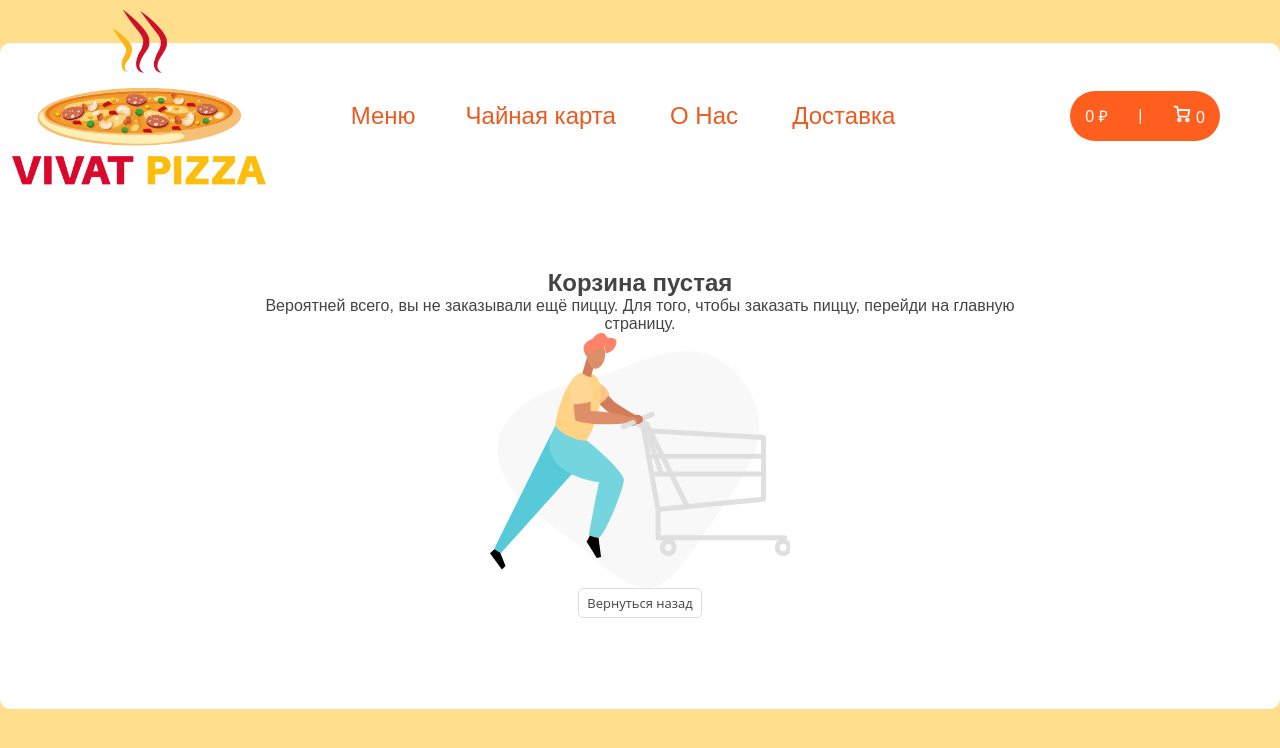
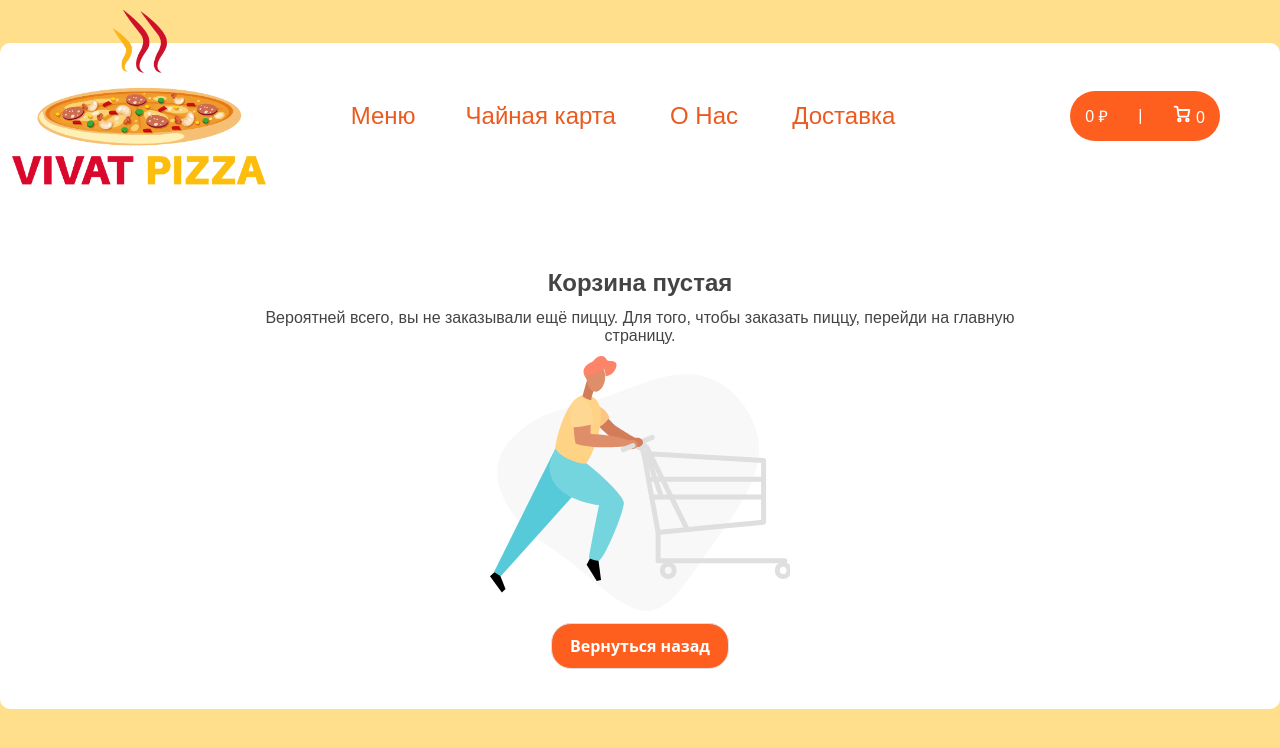
Before and after one commit to septoon/react-pizza, a React (Create React App) app: page /cart in a window 1280 px wide. Shown: the top 748 px of the page. Built offline with nearby package versions, Linux system fonts and the light colour scheme.

Commit message:
buttons stylize

```diff
--- a/src/components/Cart/Cart.css
+++ b/src/components/Cart/Cart.css
@@ -56,6 +56,16 @@
 	 stroke: #000;
 	 stroke-width: 1.9;
 }
+
+.cart_back_btn {
+	padding: 11px 18px;
+	background-color: #FE5F1E;
+	color: #fff;
+	font-size: 1em;
+	font-weight: bold;
+	border-radius: 20px;
+}
+
  .cart__clear {
 	 display: flex;
 	 align-items: center;
@@ -222,6 +232,7 @@
 .empty_cart {
 	display: flex;
 	flex-direction: column;
+	justify-content: space-between;
 	align-items: center;
 	height: 50vh;
 }
@@ -239,6 +250,12 @@
 }
 
 .btn-order {
+	padding: 11px 18px;
+	background-color: #feac1e;
+	color: #fff;
+	font-size: 1em;
+	font-weight: bold;
+	border-radius: 20px;
 	cursor: pointer;
 }
 
--- a/src/components/Cart/Cart.jsx
+++ b/src/components/Cart/Cart.jsx
@@ -77,7 +77,7 @@ const Cart = () => {
                     </div>
                     <div className="cart__bottom-buttons">
                       <NavLink to='/catalog' className="cart_bottom" onClick={ () => dispatch(toggleIsActiveAC(true))}>
-                        <button>Вернуться назад</button>
+                        <button className="cart_back_btn">Вернуться назад</button>
                       </NavLink>
                       <div className="button pay-btn cart_bottom">
                         <button className="btn-order" onClick={ () => setIsOrder(true) }>Заказать</button>
--- a/src/components/Catalogue/CatalogItem/CatalogItem.css
+++ b/src/components/Catalogue/CatalogItem/CatalogItem.css
@@ -136,6 +136,10 @@ button {
 
 button:hover {
   cursor: pointer;
+  background-color: #ff8c5e;
+}
+
+.size_item:hover {
   background-color: #f9fff8;
 }
 
```
